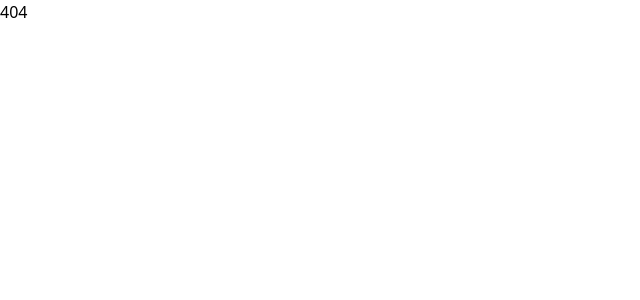
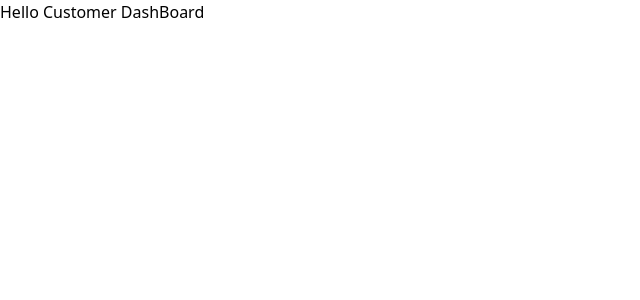
Before and after one commit to Rasibul/by-cycle-store-frontend, a React (Vite) app: page /customer-dashboard in a window 1280 px wide. Before the commit this address had no page. Shown: the top 300 px of the page, without its empty margins (0-640 px from the left). Built offline with nearby package versions, Linux system fonts and the light colour scheme.

Commit message:
updated dashBoard

```diff
--- /dev/null
+++ b/src/dashBoard/adminDashBoard/AdminDashBoard.tsx
@@ -0,0 +1,9 @@
+const AdminDashBoard = () => {
+    return (
+        <div>
+            Hello Admin DashBoard
+        </div>
+    );
+};
+
+export default AdminDashBoard;;
--- /dev/null
+++ b/src/dashBoard/customerDashBoard/CustomerDashBoard.tsx
@@ -0,0 +1,9 @@
+const CustomerDashBoard = () => {
+    return (
+        <div>
+            Hello Customer DashBoard
+        </div>
+    );
+};
+
+export default CustomerDashBoard;;
```
Also changed, not shown: src/router/Router.tsx (+11 -0 lines).
